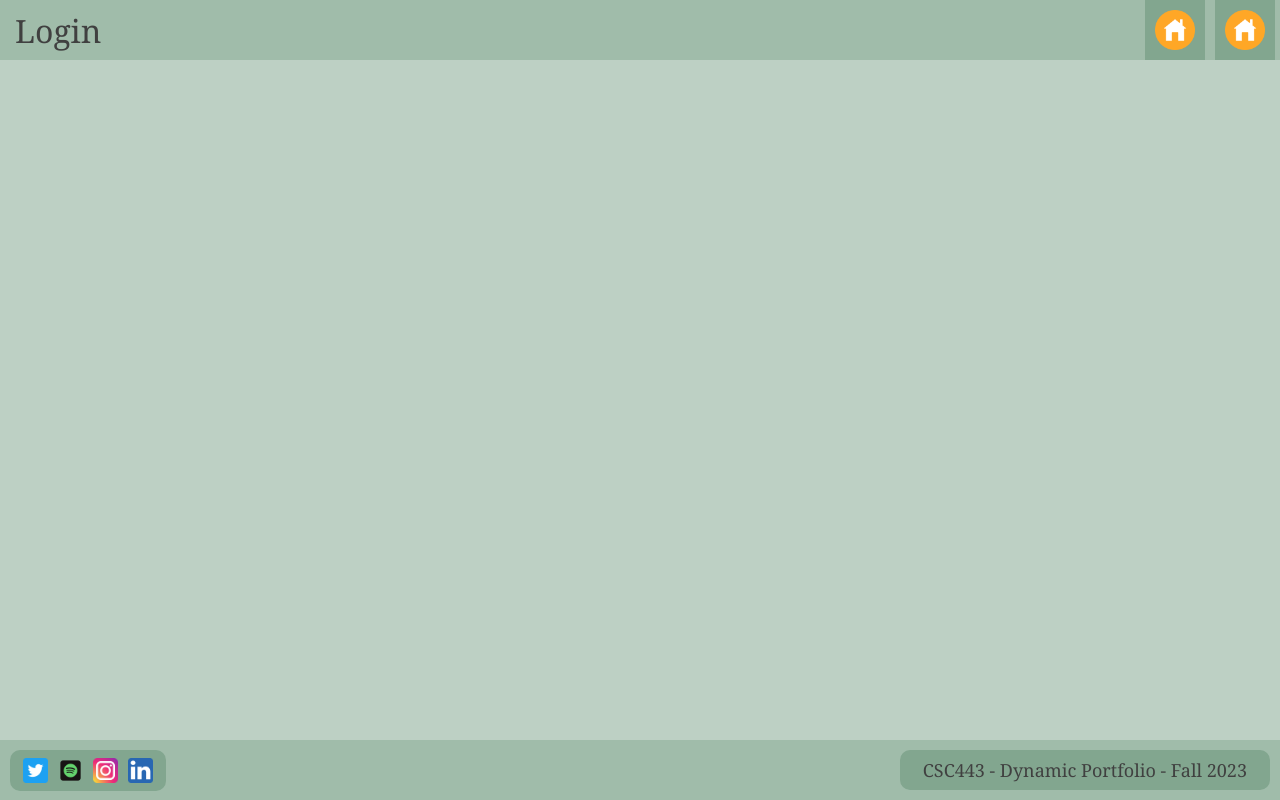
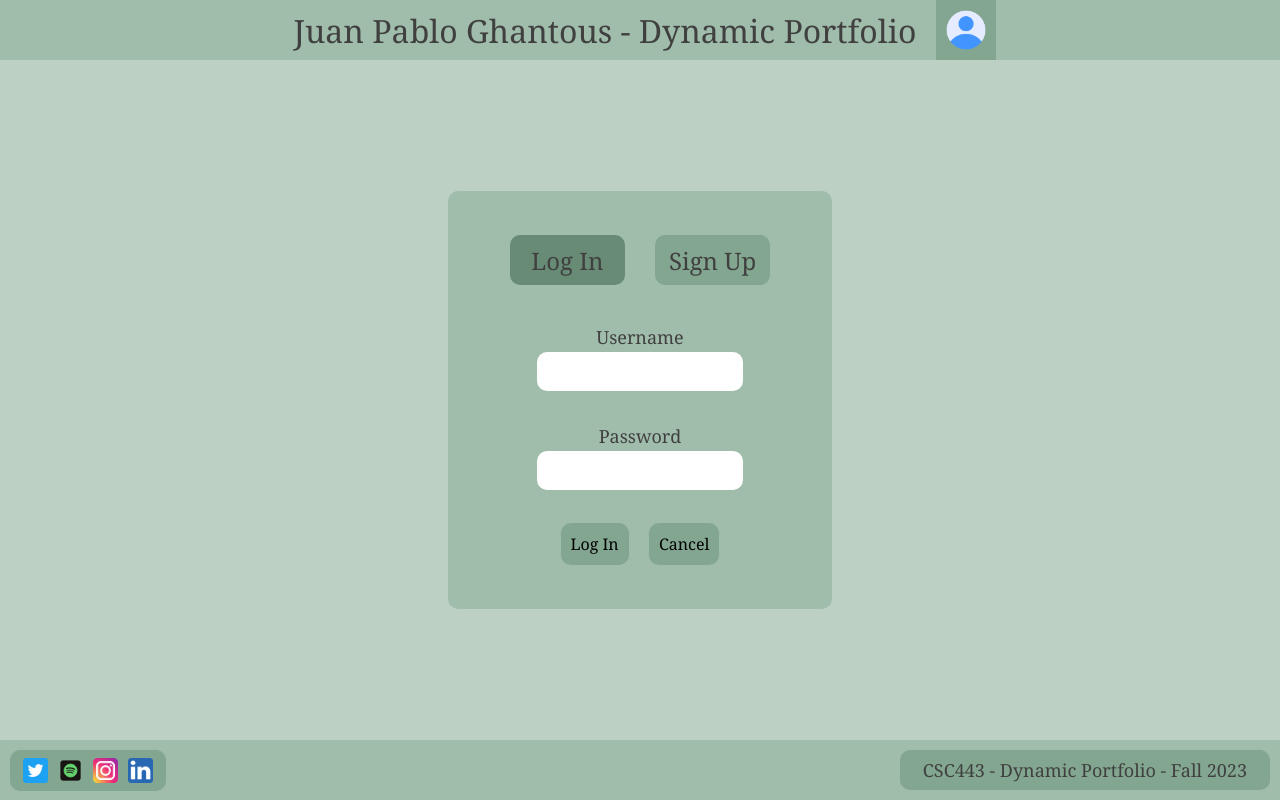
Before and after one commit to JuanPGH/CSC443---Dynamic-Portfolio, a PHP site: page /pages/login.php in a window 1280 px wide. Run offline with PHP 8.4, Linux system fonts and the light colour scheme.

Commit message:
designed login page and made connections to backend

```diff
--- /dev/null
+++ b/css/login.css
@@ -0,0 +1,85 @@
+/* main.css overrides */
+#header {
+    display: flex;
+    flex-direction: row;
+    justify-content: center;
+}
+
+/* login */
+#content {
+    display: flex;
+    justify-content: center;
+    align-items: center;
+    margin-bottom: 60px;
+}
+#login-box {
+    width: 30%;
+    /* height: 70%; */
+    background-color: #A0BCAA;
+    border-radius: 10px;
+    display: flex;
+    flex-direction: column;
+    justify-content: center;
+    font-family: Cambria, Cochin, Georgia, Times, 'Times New Roman', serif;
+    font-size: x-large;
+    color: #404040;
+}
+#login-header {
+    display: flex;
+    flex-direction: row;
+    align-items: center;
+    justify-content: center;
+    height: 10%;
+    margin-bottom: 20px;
+    margin-top: 44px;
+}
+.login-button {
+    display: flex;
+    width: 30%;
+    height: 50px;
+    background-color: #82A68F;
+    border-radius: 10px;
+    text-align: center;
+    align-items: center;
+    justify-content: center;
+    margin-left: 15px;
+    margin-right: 15px;
+    cursor: pointer;
+}
+.login-button:hover {
+    background-color: #688b75;
+}
+#login-form {
+    display: block;
+}
+#login-form form {
+    display: flex;
+    flex-direction: column;
+    justify-content: center;
+    align-items: center;
+    padding: 20px;
+}
+#login-form label {
+    font-size: large;
+    margin-bottom: 3px;;
+}
+.form-button {
+    background-color: #82A68F;
+    border: none;
+    padding: 10px;
+    border-radius: 10px;
+    cursor: pointer;
+    margin-left: 7px;
+    margin-right: 7px;
+    font-family: Cambria, Cochin, Georgia, Times, 'Times New Roman', serif;
+    font-size: medium;
+}
+.form-button:hover {
+    background-color: #688b75;
+}
+.text-field {
+    padding: 10px;
+    width: 60%;
+    border-radius: 10px;
+    border-color: transparent;
+}
--- a/pages/login.php
+++ b/pages/login.php
@@ -1,22 +1,44 @@
 <html>
   <head>
-    <title>Template</title>
+    <title>Log In</title>
     <link rel="stylesheet" href="../css/main.css" />
     <link rel="stylesheet" href="../css/login.css" />
   </head>
   <body>
     <div id="header">
       <div id="title">
-        <span class="header-text">Login</span>
+        <span class="header-text">Juan Pablo Ghantous - Dynamic Portfolio</span>
       </div>
       <div class="header-button">
-        <img src="../images/icons/home.png" />
-      </div>
-      <div class="header-button">
-        <a href="home.php"><img src="../images/icons/home.png" /></a>
+        <img src="../images/icons/user.png" />
       </div>
     </div>
-    <div id="content"></div>
+    <div id="content">
+      <div id="login-box">
+        <div id="login-header">
+          <div class="login-button" style="background-color: #688b75; cursor: default">
+            <span>Log In</span>
+          </div>
+          <div class="login-button" onclick="GoToSignup()">
+            <span>Sign Up</span>
+          </div>
+        </div>
+        <div id="login-form">
+          <form action="../backend/login.php", method="POST", name="login-form">
+            <label for="username">Username</label>
+            <input type="text" name="username" class="text-field">
+            <br>
+            <label for="password">Password</label>
+            <input type="password" name="password" class="text-field">
+            <br>
+            <div id="login-decision">
+              <input type="button" value="Log In" class="form-button" onclick="LogIn()">
+              <input type="button" value="Cancel" class="form-button" onclick="ClearForm()">
+            </div>
+          </form>
+        </div>
+      </div>
+    </div>
     <div id="footer">
       <div id="social-medias">
         <a href="https://www.twitter.com" target="_blank"
@@ -40,5 +62,26 @@
         </span>
       </div>
     </div>
+    <script>
+      function GoToSignup() {
+        window.location = 'signup.php'
+      }
+      function LogIn() {
+        var form = document.querySelector("form[name='login-form']");
+        var username = form.elements["username"].value;
+        var password = form.elements["password"].value;
+        if (username=="" || password=="") {
+          alert("All fields must be filled!")
+        }
+        else {
+          form.submit();
+        }
+      }
+      function ClearForm() {
+        var form = document.querySelector("form[name='login-form']");
+        form.elements["username"].value = "";
+        form.elements["password"].value = "";
+      }
+    </script>
   </body>
 </html>
```
